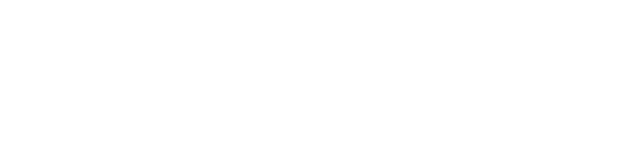
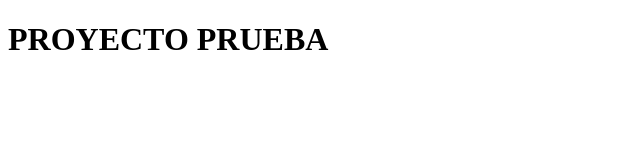
Before and after one commit to SAMUELPARRA2204/prueba, a plain HTML site: page index.html in a window 1280 px wide. Shown: the whole page, without its empty margins (0-640 px from the left). Drawn offline with Linux system fonts and the light colour scheme.

Commit message:
Agrego CSS

```diff
--- /dev/null
+++ b/CSS/main.css
@@ -0,0 +1,3 @@
+h1{
+    color: red;
+}
--- a/index.html
+++ b/index.html
@@ -6,6 +6,6 @@
     <title>Document</title>
 </head>
 <body>
-
+    <h1>PROYECTO PRUEBA</h1>
 </body>
 </html>
```
